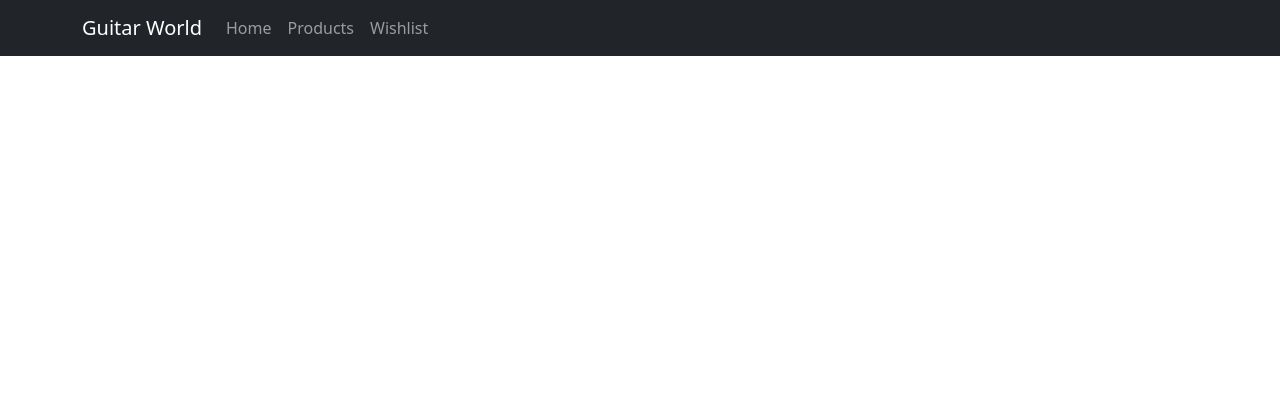
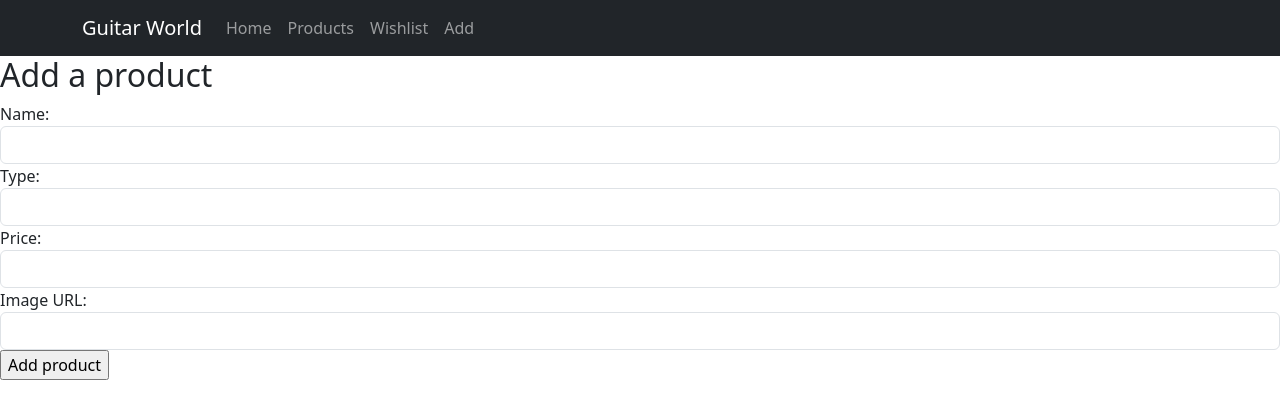
Before and after one commit to RebeccaNolan/DataRepProject, a React (Create React App) app: page /Add in a window 1280 px wide. Shown: the top 418 px of the page. Built offline with nearby package versions, Linux system fonts and the light colour scheme.

Commit message:
Ability to add a product and see it displayed in a card

```diff
--- a/src/App.js
+++ b/src/App.js
@@ -6,6 +6,10 @@ import Content from './components/Content';
 import { BrowserRouter } from 'react-router-dom';
 import 'bootstrap/dist/css/bootstrap.min.css';
 import Products from './components/Products';
+import Add from './components/Add';
+import Wishlist from './components/Wishlist';
+import ViewProducts from './components/ViewProducts';
+
 
 function App() {
   return (
@@ -13,8 +17,9 @@ function App() {
       <NavigationBar/>
       <Routes>
         <Route path="/" element={<Content />} />
-        <Route path="/Products" element={<Products />}/>
-        <Route path="/Wishlist" element={<h1>Wishlist Component</h1> } />
+        <Route path="/Products" element={<ViewProducts />}/>
+        <Route path="/Wishlist" element={<h1>test </h1>} />
+        <Route path="/Add" element={<Add />} />
         </Routes>
       <Footer />
     </Router>
--- a/src/components/Add.js
+++ b/src/components/Add.js
@@ -1,34 +1,64 @@
 import axios from "axios";
 import { useState } from "react";
 
-function Add() {
+const Add = () => {
   const [name, setName] = useState('');
+  const [type, setType] = useState('');
+  const [price, setPrice] = useState('');
+  const [image, setImage] = useState('');
 
   const handleSubmit = (e) => {
     e.preventDefault();
-    const product = {name};
+    const product = { name, type, price, image };
     console.log(product);
 
     axios.post('http://localhost:4000/api/products', product)
-    .then((res) => {console.log(res.data)})
-    .catch();
+      .then((res) => { console.log(res.data) })
+      .catch();
   }
 
   return (
     <div>
-      <h2>This is my add Component.</h2>
+      <h2>Add a product</h2>
       <form onSubmit={handleSubmit}>
         <div className="form-group">
-          <label>Add product name: </label>
+          <label>Name: </label>
           <input type="text"
             className="form-control"
             value={name}
             onChange={(e) => { setName(e.target.value) }}
           />
         </div>
-        <input type="submit" value="Add product name" />
+        <div className="form-group">
+          <label>Type: </label>
+          <input type="text"
+            className="form-control"
+            value={type}
+            onChange={(e) => { setType(e.target.value) }}
+          />
+        </div>
+
+        <div className="form-group">
+          <label>Price: </label>
+          <input type="text"
+            className="form-control"
+            value={price}
+            onChange={(e) => { setPrice(e.target.value) }}
+          />
+        </div>
+
+        <div className="form-group">
+          <label>Image URL: </label>
+          <input type="text"
+            className="form-control"
+            value={image}
+            onChange={(e) => { setImage(e.target.value) }}
+          />
+        </div>
+        <input type="submit" value="Add product" />
       </form>
     </div>
+
   );
 }
 
--- a/src/components/NavigationBar.js
+++ b/src/components/NavigationBar.js
@@ -12,6 +12,7 @@ const NavigationBar = () => {
               <Nav.Link href="/">Home</Nav.Link>
               <Nav.Link href="/Products">Products</Nav.Link>
               <Nav.Link href="/Wishlist">Wishlist</Nav.Link>
+              <Nav.Link href="/Add">Add</Nav.Link>
               </Nav>
           </Container>
       </Navbar>
--- /dev/null
+++ b/src/components/ProductItem.js
@@ -0,0 +1,29 @@
+import { useEffect } from "react"
+import Card from "react-bootstrap/Card";
+import { Link } from "react-router-dom";
+import axios from "axios";
+import Button from "react-bootstrap/Button";
+
+const ProductItem = (props) => {
+    useEffect(() => {
+        console.log("Product item: ", props.myitem); //log for debug
+    }, [props.myitem]); //only run when prop changes
+
+    return (
+        <div>
+          <Card>
+            <Card.Header>{props.myitem.name}</Card.Header>
+            <Card.Body>
+              <blockquote className="blockquote mb-0">
+                <img src={props.myitem.image} alt={props.myitem.name} />
+                <footer>{props.myitem.price}</footer>
+              </blockquote>
+            </Card.Body>
+             </Card>
+          {/*Added button*/}
+          <Button >Delete</Button>
+        </div>
+      );
+}
+
+export default ProductItem;
--- a/src/components/Products.js
+++ b/src/components/Products.js
@@ -1,21 +1,17 @@
-import React, {useEffect, useState} from "react";
-import axios from "axios";
+import ProductItem from "./ProductItem";
 
-const Products = () => {
-    const[products, setProducts] = useState([]);
-
-    useEffect(() => {
-        axios.get('http://localhost:4000/api/products')
-        .then(response => setProducts(response.data.items))
-        .catch(error => console.error('Error fetching products:', error));
-    }, []);
-
+function Products(props) {
     return (
-        <div>
-            <h1>Products</h1>
-
-        </div>
-    )
+        <>
+            {props.myItems.map((item) => (
+                <ProductItem
+                    myitem={item}
+                    key={item._id}
+                    Reload={props.reloadData}
+                />
+            ))}
+        </>
+    );
 }
 
 export default Products;
--- /dev/null
+++ b/src/components/ViewProducts.js
@@ -0,0 +1,32 @@
+import { useEffect } from "react";
+import Products from "./Products";
+import { useState } from "react";
+import axios from "axios";
+
+const ViewProducts = () => {
+    const [products, setProducts] = useState([]);
+
+    const Reload = () => {
+        console.log("Reloading data");
+        axios.get('http://localhost:4000/api/products')
+        .then((response) => {
+            setProducts(response.data.items);
+        })
+        .catch((error) => {
+            console.error("Error reloading", error);
+        });
+    };
+
+    useEffect(() => {
+        Reload();
+    }, []);
+
+    return(
+        <div>
+            <h2>product list</h2>
+            <Products myItems = {products} reloadData = {Reload} />
+        </div>
+    );
+};
+
+export default ViewProducts;
```
Also changed, not shown: 1 other file (tests, documents, lock files or other folders).
